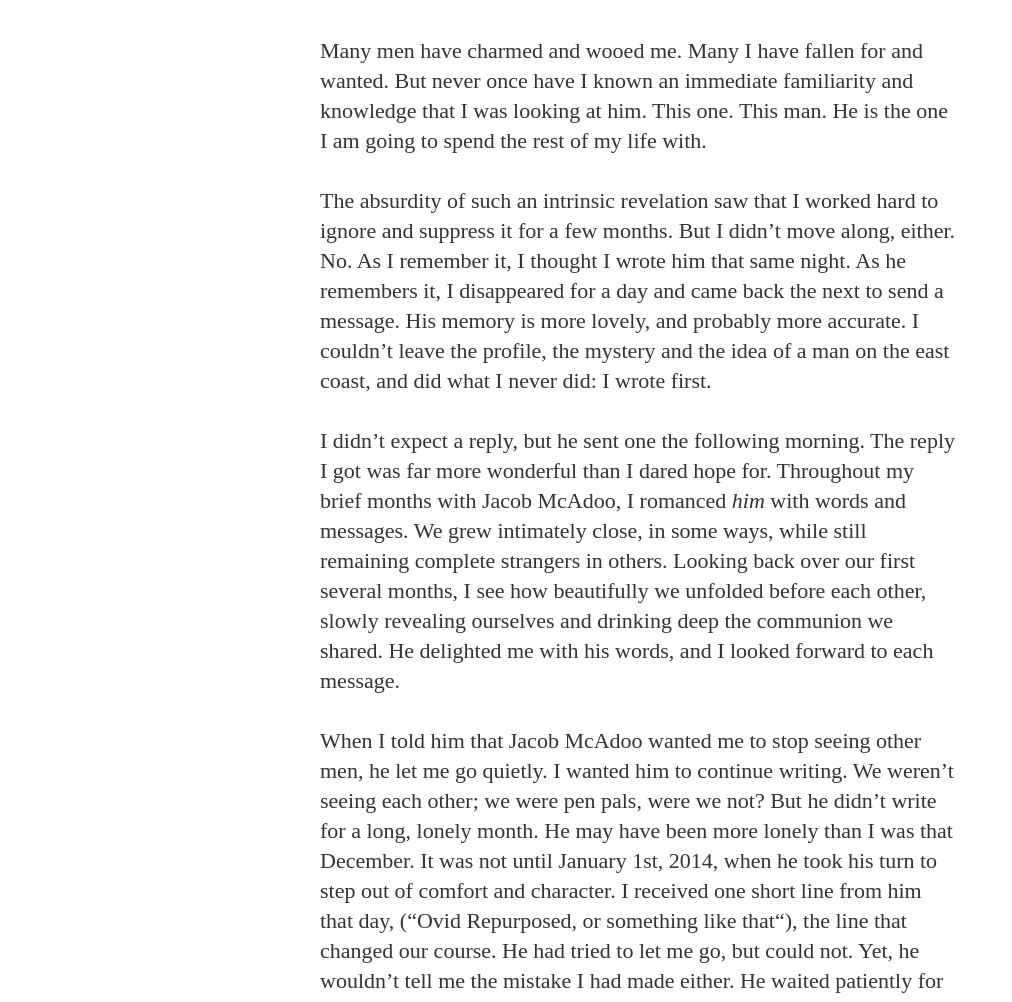
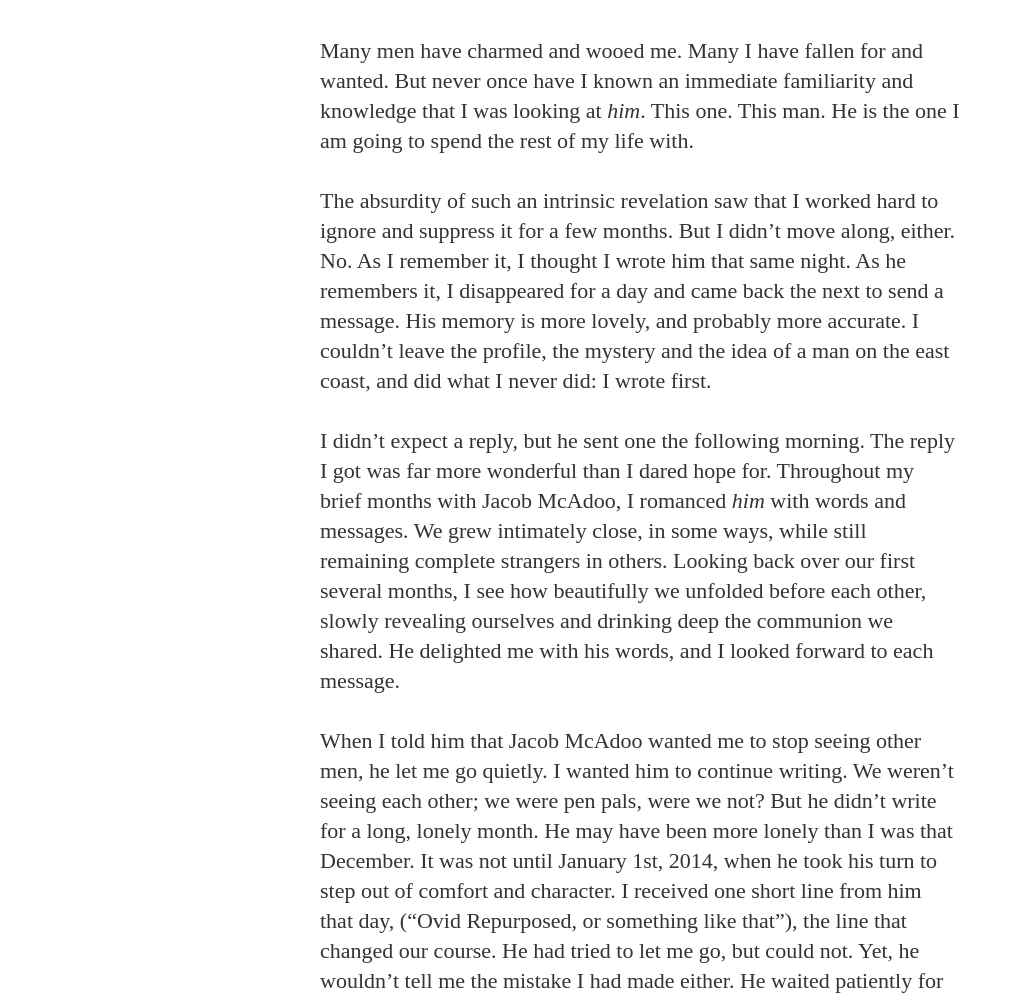
Before and after one commit to ameliaghost/no396, a Jekyll site: the page built from _posts/2015-01-26-courage-arrived.markdown, in a window 1280 px wide and 1400 px high, scrolled down 1852 px. Shown: the part 222-1224 px from the top of the window, without its empty margins (0-1012 px from the left). Built offline with Jekyll 4.4.1, drawn with Linux system fonts in a browser that asks for light colours; nearby versions of some CDN libraries; some web fonts are replaced; Markdown is read by kramdown in place of the engine named in the settings; some of the changed text lies outside the part shown.

```diff
--- a/_posts/2014-08-29-link.markdown
+++ b/_posts/2014-08-29-link.markdown
@@ -5,7 +5,7 @@ author: amelia
 date:   2015-06-23 14:34:25
 categories: link
 tags: featured
-image: /assets/images/img_4675.jpg
+image: /assets/images/IMG_4675.jpg
 permalink: skyward
 ---
 
--- a/_posts/2014-11-30-american-girl.markdown
+++ b/_posts/2014-11-30-american-girl.markdown
@@ -5,7 +5,7 @@ author: amelia
 date:   2015-06-21 14:34:25
 categories: life
 tags: featured
-image: /assets/images/americangirl.jpg
+image: /assets/images/AmericanGirl.jpg
 permalink: american-girl
 ---
 
--- a/_posts/2015-01-26-courage-arrived.markdown
+++ b/_posts/2015-01-26-courage-arrived.markdown
@@ -25,13 +25,13 @@ I met him before I met Jacob McAdoo (a made up name, you always knew.) Only a fe
 
 The both of us had to step out of our own comfortable characters to reach out to the other and make it work. I went first. Back in those exhilarating, horrible days of online dating, I would never make first contact. I never needed to. The week I found him, I had over 50 new messages from over 50 new men wanting to meet me. I had my pick. But I stumbled across the profile of a man 2600 miles away that stopped me.
 
-Many men have charmed and wooed me. Many I have fallen for and wanted. But never once have I known an immediate familiarity and knowledge that I was looking at him. This one. This man. He is the one I am going to spend the rest of my life with.
+Many men have charmed and wooed me. Many I have fallen for and wanted. But never once have I known an immediate familiarity and knowledge that I was looking at *him*. This one. This man. He is the one I am going to spend the rest of my life with.
 
 The absurdity of such an intrinsic revelation saw that I worked hard to ignore and suppress it for a few months. But I didn’t move along, either. No. As I remember it, I thought I wrote him that same night. As he remembers it, I disappeared for a day and came back the next to send a message. His memory is more lovely, and probably more accurate. I couldn’t leave the profile, the mystery and the idea of a man on the east coast, and did what I never did: I wrote first.
 
 I didn’t expect a reply, but he sent one the following morning. The reply I got was far more wonderful than I dared hope for. Throughout my brief months with Jacob McAdoo, I romanced *him* with words and messages. We grew intimately close, in some ways, while still remaining complete strangers in others. Looking back over our first several months, I see how beautifully we unfolded before each other, slowly revealing ourselves and drinking deep the communion we shared. He delighted me with his words, and I looked forward to each message.
 
-When I told him that Jacob McAdoo wanted me to stop seeing other men, he let me go quietly. I wanted him to continue writing. We weren’t seeing each other; we were pen pals, were we not? But he didn’t write for a long, lonely month. He may have been more lonely than I was that December. It was not until January 1st, 2014, when he took his turn to step out of comfort and character. I received one short line from him that day, (“Ovid Repurposed, or something like that“), the line that changed our course. He had tried to let me go, but could not. Yet, he wouldn’t tell me the mistake I had made either. He waited patiently for me, not knowing that I would come back.
+When I told him that Jacob McAdoo wanted me to stop seeing other men, he let me go quietly. I wanted him to continue writing. We weren’t seeing each other; we were pen pals, were we not? But he didn’t write for a long, lonely month. He may have been more lonely than I was that December. It was not until January 1st, 2014, when he took his turn to step out of comfort and character. I received one short line from him that day, ("Ovid Repurposed, or something like that"), the line that changed our course. He had tried to let me go, but could not. Yet, he wouldn’t tell me the mistake I had made either. He waited patiently for me, not knowing that I would come back.
 
 To this day, I struggle to forgive myself for falling into a quick and disorderly relationship with Jacob McAdoo. I ache knowing of the loss and confusion I caused during those weeks I was away. But I wouldn’t know of his loss and confusion until later.
 
@@ -43,7 +43,7 @@ I know now.
 
 He brought me back from the edge of my despair, and after I had begun to heal, he told me what I couldn’t have known.
 
-That first time that he saw me, he knew. He knew she was the one.
+That first time that he saw me, he knew. He knew *she* was the one.
 
 My name is Amy, and this is Joseph.
 
```
